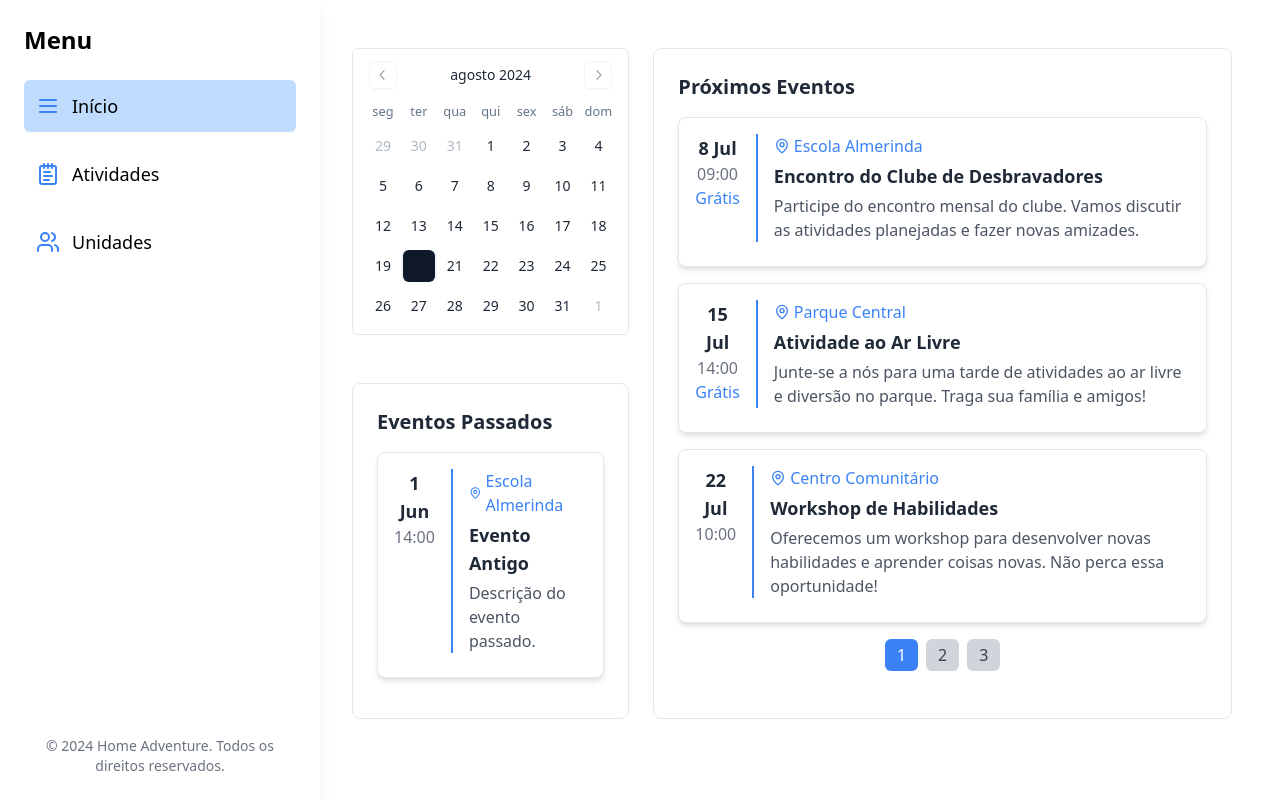
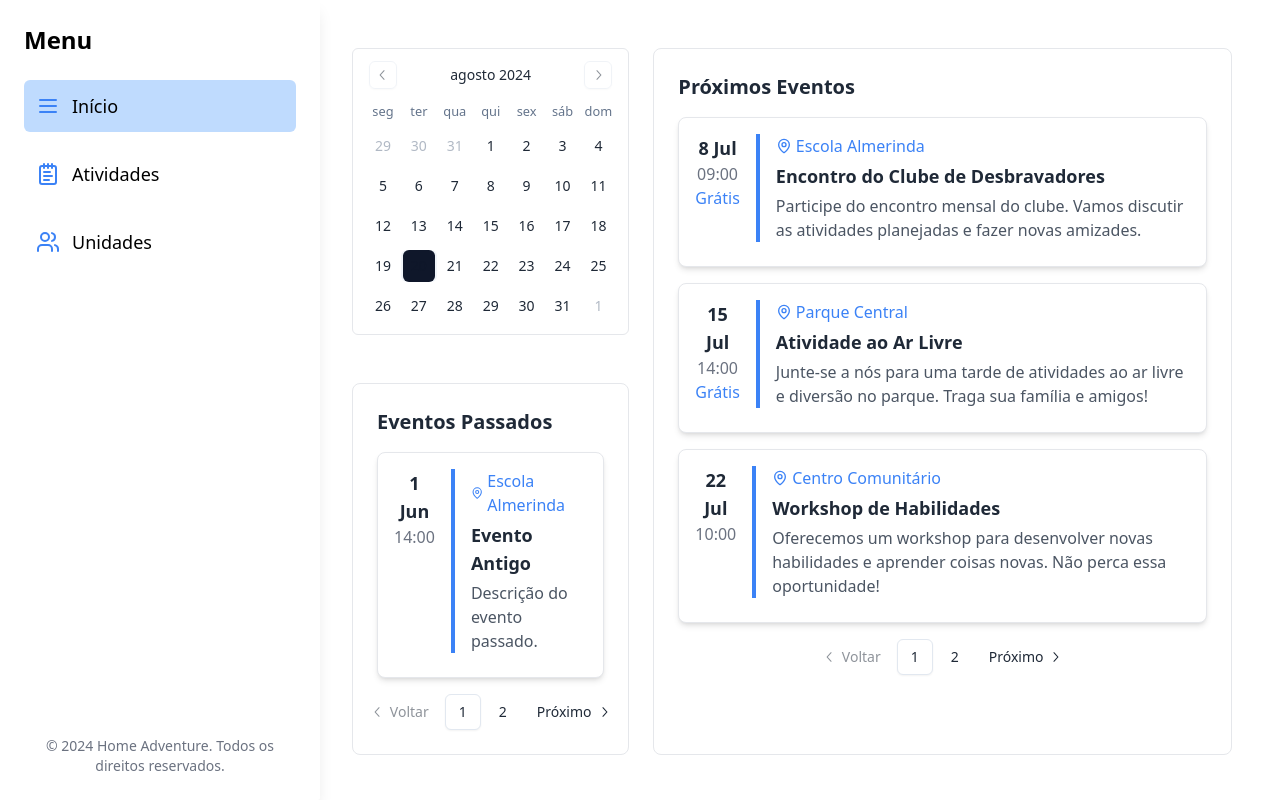
Before and after one commit to VictorJunqueira1/club-management, a Next.js app: page / in a window 1280 px wide. Built offline with nearby package versions, Linux system fonts and the light colour scheme.

Commit message:
[feat] Adding pagination.

```diff
--- a/src/components/EventCard.tsx
+++ b/src/components/EventCard.tsx
@@ -19,7 +19,7 @@ const EventCard: React.FC<EventCardProps> = ({ date, time, location, title, desc
                     <p className="text-gray-500">{time}</p>
                     {isFree && <p className="text-blue-500">Grátis</p>}
                 </div>
-                <div className="flex-grow border-l-2 border-blue-500 pl-4">
+                <div className="flex-grow border-l-4 border-blue-500 pl-4">
                     <a href="#" className="text-blue-500 hover:underline flex items-center gap-1"><MapPin className='h-4 w-4' /> {location}</a>
                     <h3 className="text-lg font-semibold mt-1">{title}</h3>
                     <p className="text-gray-600 mt-1">{description}</p>
--- a/src/components/EventList.tsx
+++ b/src/components/EventList.tsx
@@ -1,5 +1,13 @@
 import React, { useState } from 'react';
 import EventCard from './EventCard';
+import {
+    Pagination,
+    PaginationContent,
+    PaginationItem,
+    PaginationLink,
+    PaginationNext,
+    PaginationPrevious,
+} from "@/components/ui/pagination"
 
 type EventListProps = {
     events: {
@@ -15,14 +23,16 @@ type EventListProps = {
 const EventList: React.FC<EventListProps> = ({ events }) => {
     const [currentPage, setCurrentPage] = useState(1);
     const eventsPerPage = 3;
-    const totalEvents = events.length;
+    const totalPages = Math.ceil(events.length / eventsPerPage);
 
     const indexOfLastEvent = currentPage * eventsPerPage;
     const indexOfFirstEvent = indexOfLastEvent - eventsPerPage;
     const currentEvents = events.slice(indexOfFirstEvent, indexOfLastEvent);
 
     const handlePageChange = (pageNumber: number) => {
-        setCurrentPage(pageNumber);
+        if (pageNumber >= 1 && pageNumber <= totalPages) {
+            setCurrentPage(pageNumber);
+        }
     };
 
     return (
@@ -41,15 +51,32 @@ const EventList: React.FC<EventListProps> = ({ events }) => {
                 ))}
             </div>
             <div className="flex justify-center mt-4">
-                {Array.from({ length: Math.ceil(totalEvents / eventsPerPage) }, (_, index) => (
-                    <button
-                        key={index}
-                        onClick={() => handlePageChange(index + 1)}
-                        className={`px-3 py-1 mx-1 rounded-md ${currentPage === index + 1 ? 'bg-blue-500 text-white' : 'bg-gray-300 text-gray-700'} transition-colors`}
+                <Pagination>
+                    <PaginationPrevious
+                        onClick={() => handlePageChange(currentPage - 1)}
+                        className={currentPage === 1 ? "opacity-50 cursor-not-allowed" : ""}
                     >
-                        {index + 1}
-                    </button>
-                ))}
+                        Voltar
+                    </PaginationPrevious>
+                    <PaginationContent>
+                        {Array.from({ length: totalPages }).map((_, index) => (
+                            <PaginationItem key={index}>
+                                <PaginationLink
+                                    onClick={() => handlePageChange(index + 1)}
+                                    isActive={currentPage === index + 1}
+                                >
+                                    {index + 1}
+                                </PaginationLink>
+                            </PaginationItem>
+                        ))}
+                    </PaginationContent>
+                    <PaginationNext
+                        onClick={() => handlePageChange(currentPage + 1)}
+                        className={currentPage === totalPages ? "opacity-50 cursor-not-allowed" : ""}
+                    >
+                        Próximo
+                    </PaginationNext>
+                </Pagination>
             </div>
         </div>
     );
--- a/src/components/PastEvents.tsx
+++ b/src/components/PastEvents.tsx
@@ -1,5 +1,13 @@
-import React from 'react';
+import React, { useState } from 'react';
 import EventCard from '@/components/EventCard';
+import {
+    Pagination,
+    PaginationContent,
+    PaginationItem,
+    PaginationLink,
+    PaginationNext,
+    PaginationPrevious,
+} from "@/components/ui/pagination";
 
 interface PastEventsProps {
     events: {
@@ -13,13 +21,25 @@ interface PastEventsProps {
 }
 
 const PastEvents: React.FC<PastEventsProps> = ({ events }) => {
+    const [currentPage, setCurrentPage] = useState(1);
+    const eventsPerPage = 1;
+    const totalPages = Math.ceil(events.length / eventsPerPage);
+
+    const indexOfLastEvent = currentPage * eventsPerPage;
+    const indexOfFirstEvent = indexOfLastEvent - eventsPerPage;
+    const currentEvents = events.slice(indexOfFirstEvent, indexOfLastEvent);
+
+    const handlePageChange = (pageNumber: number) => {
+        setCurrentPage(pageNumber);
+    };
+
     return (
         <div className="bg-white p-6 rounded-lg border mt-6">
             <h2 className="text-xl font-semibold mb-4">Eventos Passados</h2>
-            {events.length === 0 ? (
+            {currentEvents.length === 0 ? (
                 <p className="text-gray-500">Nenhum evento passado registrado.</p>
             ) : (
-                events.map((event, index) => (
+                currentEvents.map((event, index) => (
                     <EventCard
                         key={index}
                         date={event.date}
@@ -31,6 +51,36 @@ const PastEvents: React.FC<PastEventsProps> = ({ events }) => {
                     />
                 ))
             )}
+            {totalPages > 1 && (
+                <div className="flex justify-center mt-4">
+                    <Pagination>
+                        <PaginationPrevious
+                            onClick={currentPage === 1 ? undefined : () => handlePageChange(currentPage - 1)}
+                            className={currentPage === 1 ? 'cursor-not-allowed opacity-50' : ''}
+                        >
+                            Voltar
+                        </PaginationPrevious>
+                        <PaginationContent>
+                            {Array.from({ length: totalPages }).map((_, index) => (
+                                <PaginationItem key={index}>
+                                    <PaginationLink
+                                        onClick={() => handlePageChange(index + 1)}
+                                        isActive={currentPage === index + 1}
+                                    >
+                                        {index + 1}
+                                    </PaginationLink>
+                                </PaginationItem>
+                            ))}
+                        </PaginationContent>
+                        <PaginationNext
+                            onClick={currentPage === totalPages ? undefined : () => handlePageChange(currentPage + 1)}
+                            className={currentPage === totalPages ? 'cursor-not-allowed opacity-50' : ''}
+                        >
+                            Próximo
+                        </PaginationNext>
+                    </Pagination>
+                </div>
+            )}
         </div>
     );
 };
--- a/src/components/layouts/DirectorPanel.tsx
+++ b/src/components/layouts/DirectorPanel.tsx
@@ -12,6 +12,14 @@ const DiretorPainel = () => {
         {
             date: "1 Jun",
             time: "14:00",
+            location: "Escola Almerinda",
+            title: "Evento Antigo",
+            description: "Descrição do evento passado.",
+            isFree: false,
+        },
+        {
+            date: "10 Jun",
+            time: "09:00",
             location: "Escola Almerinda",
             title: "Evento Antigo",
             description: "Descrição do evento passado.",
@@ -68,22 +76,6 @@ const DiretorPainel = () => {
             description: "Venha ajudar em um dia de voluntariado para apoiar a nossa comunidade. Serão realizadas várias atividades beneficentes.",
             isFree: true,
         },
-        {
-            date: "19 Ago",
-            time: "13:00",
-            location: "Parque Central",
-            title: "Competição de Esportes",
-            description: "Participe da competição anual de esportes no parque. Haverá várias modalidades e prêmios para os vencedores!",
-            isFree: false,
-        },
-        {
-            date: "26 Ago",
-            time: "11:00",
-            location: "Centro Comunitário",
-            title: "Festa de Encerramento de Verão",
-            description: "Vamos celebrar o final do verão com uma festa no centro comunitário. Música, comida e diversão garantidos!",
-            isFree: true,
-        },
     ];
 
     return (
@@ -93,7 +85,7 @@ const DiretorPainel = () => {
                 <div className="max-w-7xl mx-auto flex-grow w-full">
                     <div className="grid grid-cols-1 xl:grid-cols-3 gap-6">
                         {/* Seção do Calendário e Eventos Passados */}
-                        <div className="col-span-1 xl:col-span-1 flex flex-col gap-6">
+                        <div className="flex flex-col gap-6">
                             <div className="flex-grow flex flex-col">
                                 <div className="flex-grow">
                                     <Calendar
--- a/src/components/ui/button.tsx
+++ b/src/components/ui/button.tsx
@@ -10,7 +10,7 @@ const buttonVariants = cva(
     variants: {
       variant: {
         default:
-          "bg-blue-600 text-slate-50 shadow hover:bg-blue-700/90 dark:bg-slate-50 dark:text-slate-900 dark:hover:bg-slate-50/90 mt-4 w-full",
+          "bg-orange-600 text-slate-50 shadow hover:bg-blue-700/90 dark:bg-slate-50 dark:text-slate-900 dark:hover:bg-slate-50/90 mt-4 w-full",
         destructive:
           "bg-red-500 text-slate-50 shadow-sm hover:bg-red-500/90 dark:bg-red-900 dark:text-slate-50 dark:hover:bg-red-900/90",
         outline:
--- /dev/null
+++ b/src/components/ui/pagination.tsx
@@ -0,0 +1,121 @@
+import * as React from "react"
+import {
+  ChevronLeftIcon,
+  ChevronRightIcon,
+  DotsHorizontalIcon,
+} from "@radix-ui/react-icons"
+
+import { cn } from "@/lib/utils"
+import { ButtonProps, buttonVariants } from "@/components/ui/button"
+
+const Pagination = ({ className, ...props }: React.ComponentProps<"nav">) => (
+  <nav
+    role="navigation"
+    aria-label="pagination"
+    className={cn("mx-auto flex w-full justify-center", className)}
+    {...props}
+  />
+)
+Pagination.displayName = "Pagination"
+
+const PaginationContent = React.forwardRef<
+  HTMLUListElement,
+  React.ComponentProps<"ul">
+>(({ className, ...props }, ref) => (
+  <ul
+    ref={ref}
+    className={cn("flex flex-row items-center gap-1", className)}
+    {...props}
+  />
+))
+PaginationContent.displayName = "PaginationContent"
+
+const PaginationItem = React.forwardRef<
+  HTMLLIElement,
+  React.ComponentProps<"li">
+>(({ className, ...props }, ref) => (
+  <li ref={ref} className={cn("", className)} {...props} />
+))
+PaginationItem.displayName = "PaginationItem"
+
+type PaginationLinkProps = {
+  isActive?: boolean
+} & Pick<ButtonProps, "size"> &
+  React.ComponentProps<"a">
+
+const PaginationLink = ({
+  className,
+  isActive,
+  size = "icon",
+  ...props
+}: PaginationLinkProps) => (
+  <a
+    aria-current={isActive ? "page" : undefined}
+    className={cn(
+      buttonVariants({
+        variant: isActive ? "outline" : "ghost",
+        size,
+      }),
+      className
+    )}
+    {...props}
+  />
+)
+PaginationLink.displayName = "PaginationLink"
+
+const PaginationPrevious = ({
+  className,
+  ...props
+}: React.ComponentProps<typeof PaginationLink>) => (
+  <PaginationLink
+    aria-label="Go to previous page"
+    size="default"
+    className={cn("gap-1 pl-2.5", className)}
+    {...props}
+  >
+    <ChevronLeftIcon className="h-4 w-4" />
+    <span>Voltar</span>
+  </PaginationLink>
+)
+PaginationPrevious.displayName = "PaginationPrevious"
+
+const PaginationNext = ({
+  className,
+  ...props
+}: React.ComponentProps<typeof PaginationLink>) => (
+  <PaginationLink
+    aria-label="Go to next page"
+    size="default"
+    className={cn("gap-1 pr-2.5", className)}
+    {...props}
+  >
+    <span>Próximo</span>
+    <ChevronRightIcon className="h-4 w-4" />
+  </PaginationLink>
+)
+PaginationNext.displayName = "PaginationNext"
+
+const PaginationEllipsis = ({
+  className,
+  ...props
+}: React.ComponentProps<"span">) => (
+  <span
+    aria-hidden
+    className={cn("flex h-9 w-9 items-center justify-center", className)}
+    {...props}
+  >
+    <DotsHorizontalIcon className="h-4 w-4" />
+    <span className="sr-only">More pages</span>
+  </span>
+)
+PaginationEllipsis.displayName = "PaginationEllipsis"
+
+export {
+  Pagination,
+  PaginationContent,
+  PaginationLink,
+  PaginationItem,
+  PaginationPrevious,
+  PaginationNext,
+  PaginationEllipsis,
+}
--- a/src/pages/auth/login.tsx
+++ b/src/pages/auth/login.tsx
@@ -113,7 +113,7 @@ const Login: React.FC = () => {
 
             {/* Right side: Desbravadores Symbol */}
             <motion.div
-                className="hidden lg:flex lg:flex-2 lg:bg-blue-600 lg:items-center lg:justify-center lg:p-12"
+                className="hidden lg:flex lg:flex-2 lg:bg-orange-600 lg:items-center lg:justify-center lg:p-12"
                 initial={{ opacity: 0, x: 100 }}
                 animate={{ opacity: 1, x: 0 }}
                 transition={{ duration: 0.8 }}
```
